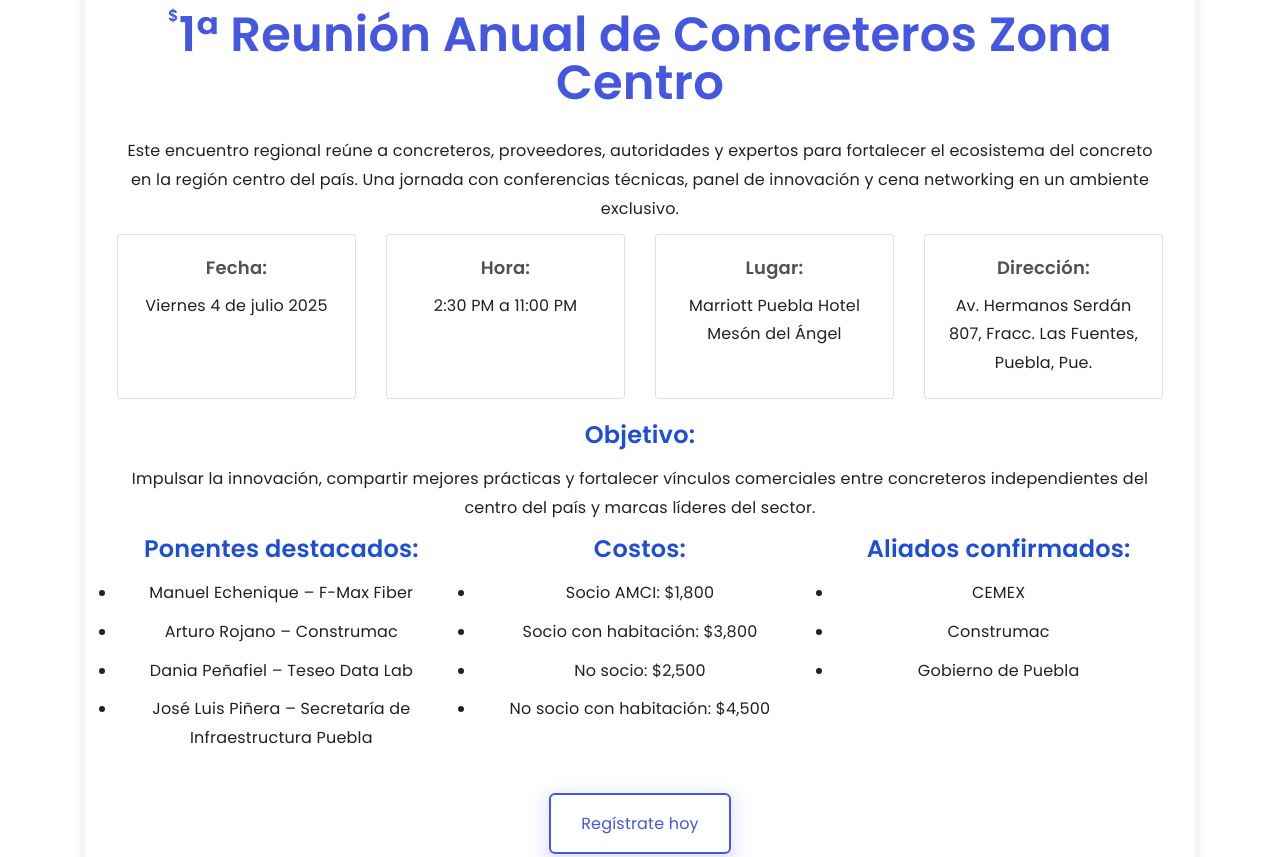
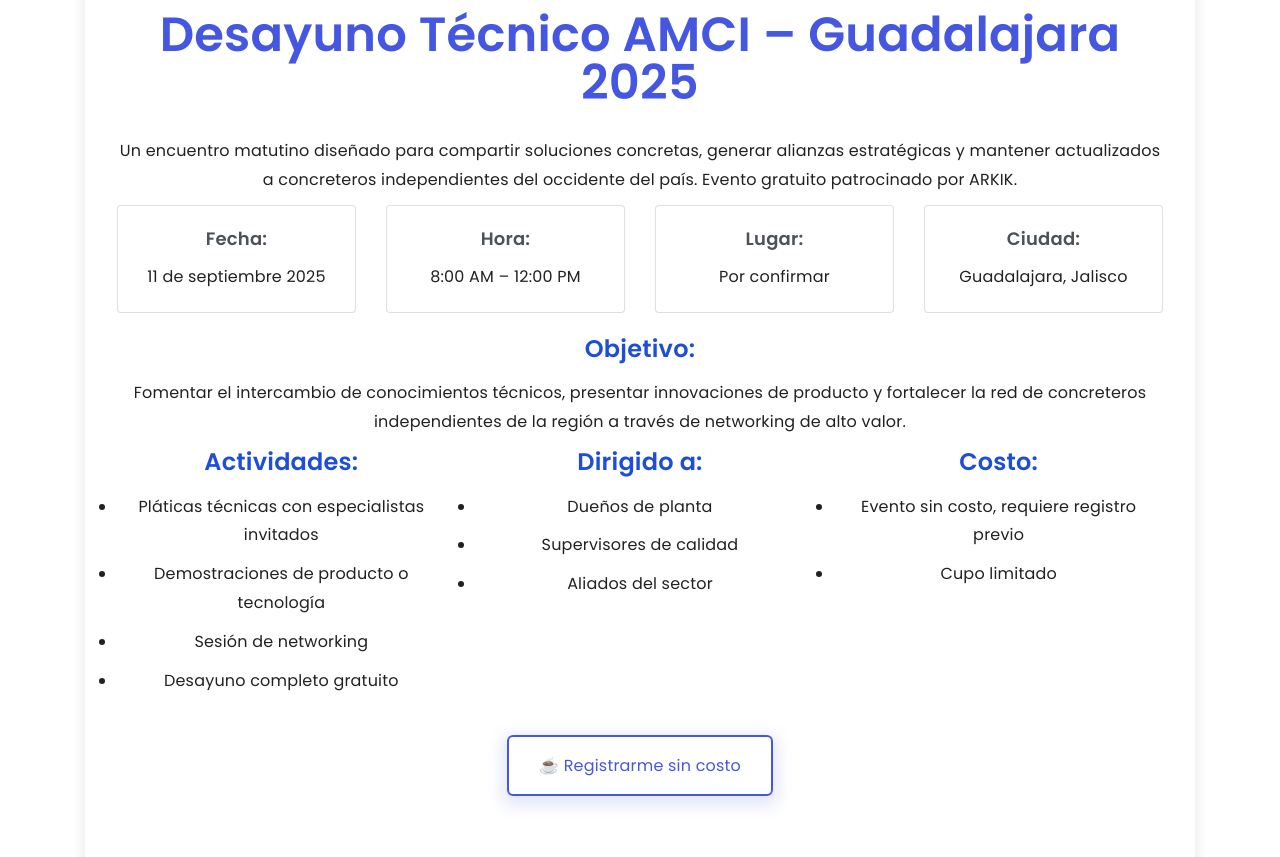
Before and after one commit to teseodataweb/eventosamci, a plain HTML site: page index.html in a window 1280 px wide. Shown: the part 1256-2113 px from the top of the page. Drawn offline with Linux system fonts and the light colour scheme; some packages are replaced by stand-ins of ours; a script that the page names is missing; files whose address does not match are found by name.

```diff
--- a/index.html
+++ b/index.html
@@ -272,16 +272,14 @@
                 <!-- event information starts -->
                 <div class="dtr-pricing bg-white dtr-shadow">
                   <h3 class="dtr-price color-blue">
-                    <sup>$</sup>1ª Reunión Anual de Concreteros Zona
-                    Centro
+                    Desayuno Técnico AMCI – Guadalajara 2025
                   </h3>
                   <p>
-                    Este encuentro regional reúne a concreteros,
-                    proveedores, autoridades y expertos para fortalecer
-                    el ecosistema del concreto en la región centro del
-                    país. Una jornada con conferencias técnicas, panel
-                    de innovación y cena networking en un ambiente
-                    exclusivo.
+                    Un encuentro matutino diseñado para compartir
+                    soluciones concretas, generar alianzas estratégicas
+                    y mantener actualizados a concreteros independientes
+                    del occidente del país. Evento gratuito patrocinado
+                    por ARKIK.
                   </p>
                   <div class="event-details">
                     <div class="row">
@@ -289,7 +287,7 @@
                         <div class="card h-100">
                           <div class="card-body">
                             <h5 class="card-title"><strong>Fecha:</strong></h5>
-                            <p class="card-text">Viernes 4 de julio 2025</p>
+                            <p class="card-text">11 de septiembre 2025</p>
                           </div>
                         </div>
                       </div>
@@ -297,7 +295,7 @@
                         <div class="card h-100">
                           <div class="card-body">
                             <h5 class="card-title"><strong>Hora:</strong></h5>
-                            <p class="card-text">2:30 PM a 11:00 PM</p>
+                            <p class="card-text">8:00 AM – 12:00 PM</p>
                           </div>
                         </div>
                       </div>
@@ -305,62 +303,60 @@
                         <div class="card h-100">
                           <div class="card-body">
                             <h5 class="card-title"><strong>Lugar:</strong></h5>
-                            <p class="card-text">Marriott Puebla Hotel Mesón del Ángel</p>
+                            <p class="card-text">Por confirmar</p>
                           </div>
                         </div>
                       </div>
                       <div class="col-md-3">
                         <div class="card h-100">
                           <div class="card-body">
-                            <h5 class="card-title"><strong>Dirección:</strong></h5>
-                            <p class="card-text">Av. Hermanos Serdán 807, Fracc. Las Fuentes, Puebla, Pue.</p>
+                            <h5 class="card-title"><strong>Ciudad:</strong></h5>
+                            <p class="card-text">Guadalajara, Jalisco</p>
                           </div>
                         </div>
                       </div>
                     </div>
-
-                    <h4 style="padding-top: 20px;">Objetivo:</h4>
+                      <h4 style="padding-top: 20px;">Objetivo:</h4>
                     <p>
-                      Impulsar la innovación, compartir mejores
-                      prácticas y fortalecer vínculos comerciales entre
-                      concreteros independientes del centro del país y
-                      marcas líderes del sector.
+                      Fomentar el intercambio de conocimientos técnicos,
+                      presentar innovaciones de producto y fortalecer la
+                      red de concreteros independientes de la región a
+                      través de networking de alto valor.
                     </p>
                     <div class="row">
                       <div class="col-4">
-                        <h4>Ponentes destacados:</h4>
+                        <h4>Actividades:</h4>
                         <ul>
-                          <li>Manuel Echenique – F-Max Fiber</li>
-                          <li>Arturo Rojano – Construmac</li>
-                          <li>Dania Peñafiel – Teseo Data Lab</li>
                           <li>
-                            José Luis Piñera – Secretaría de Infraestructura
-                            Puebla
+                            Pláticas técnicas con especialistas invitados
                           </li>
+                          <li>Demostraciones de producto o tecnología</li>
+                          <li>Sesión de networking</li>
+                          <li>Desayuno completo gratuito</li>
                         </ul>
                       </div>
                       <div class="col-4">
-                        <h4>Costos:</h4>
+                        <h4>Dirigido a:</h4>
                         <ul>
-                          <li>Socio AMCI: $1,800</li>
-                          <li>Socio con habitación: $3,800</li>
-                          <li>No socio: $2,500</li>
-                          <li>No socio con habitación: $4,500</li>
+                          <li>Dueños de planta</li>
+                          <li>Supervisores de calidad</li>
+                          <li>Aliados del sector</li>
                         </ul>
                       </div>
                       <div class="col-4">
-                        <h4>Aliados confirmados:</h4>
+                        <h4>Costo:</h4>
                         <ul>
-                          <li>CEMEX</li>
-                          <li>Construmac</li>
-                          <li>Gobierno de Puebla</li>
+                          <li>
+                            Evento sin costo, requiere registro previo
+                          </li>
+                          <li>Cupo limitado</li>
                         </ul>
                       </div>
                     </div>
                     <a
                       href="#contact"
                       class="dtr-btn-flat btn-flat-blue dtr-mt-30"
-                      >Regístrate hoy</a
+                      >☕ Registrarme sin costo</a
                     >
                   </div>
                 </div>
```
